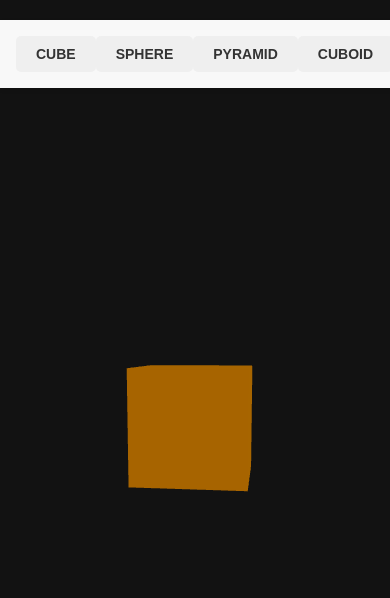
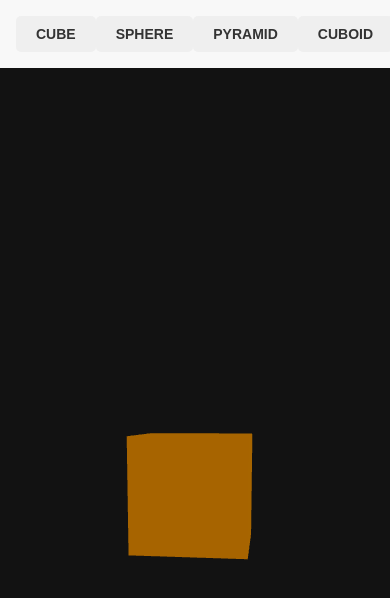
Before and after one commit to Javier1019/shapestest, a React (Create React App) app: page / in a window 390 px wide. Shown: the top 598 px of the page. Built offline with nearby package versions, Linux system fonts and the light colour scheme.

Commit message:
Responsive Mobile Fix

```diff
--- a/src/App.css
+++ b/src/App.css
@@ -8,10 +8,11 @@
 }
 
 .button-bar {
-  position: absolute;
   z-index: 1;
   top: 20px; /* Add some padding from the top */
   width: 100%;
+  max-width: 960px;
+  margin: 0 auto;
   display: flex;
   justify-content: space-around; /* Distribute buttons equally across the bar */
   padding: 1em;
```
